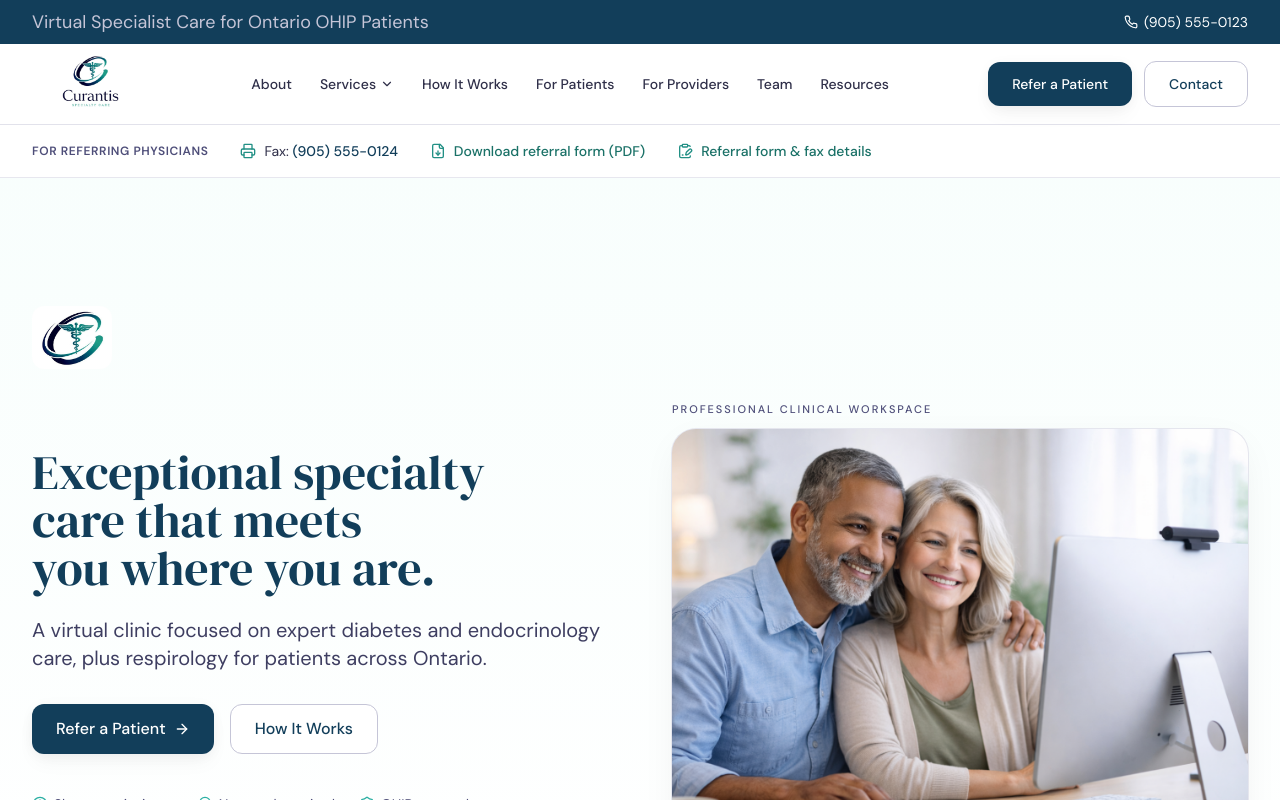
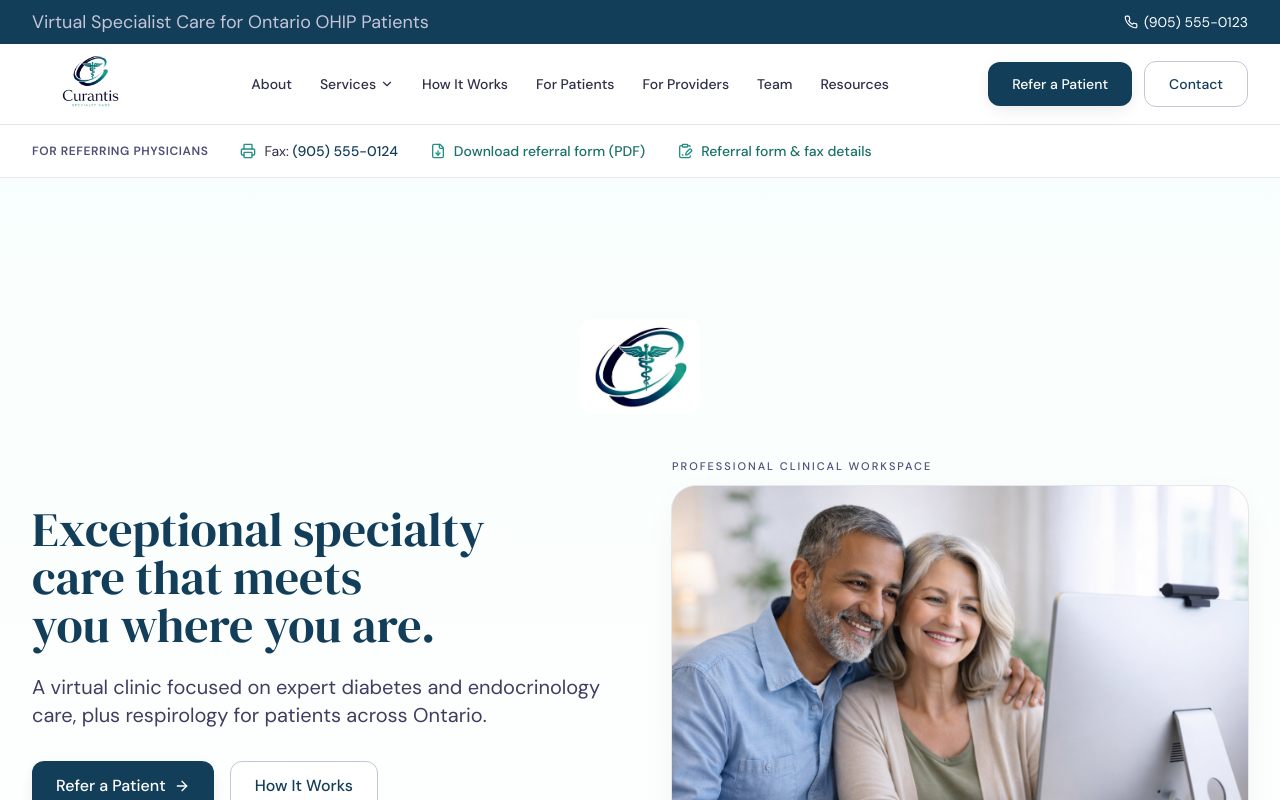
Before and after one commit to darshankhanguramd-netizen/Curantis-Website, a Next.js app: page / in a window 1280 px wide. Shown: the top 800 px of the page. Built offline with nearby package versions, Linux system fonts and the light colour scheme.

Commit message:
Make homepage logo larger and vertically centered

```diff
--- a/app/page.tsx
+++ b/app/page.tsx
@@ -62,13 +62,13 @@ export default function HomePage() {
           </div>
         </div>
         <div className="container-wide pt-16 md:pt-24 lg:pt-32 pb-12 md:pb-16 lg:pb-20">
-          <div className="flex items-start gap-8 mb-8">
-            <div className="shrink-0">
+          <div className="flex justify-center items-center gap-8 mb-8 min-h-[120px]">
+            <div className="shrink-0 flex items-center justify-center h-[120px]">
               <Image
                 src="/images/brand/logo-home.jpg"
                 alt="Curantis Specialty Care logo"
-                width={80}
-                height={80}
+                width={120}
+                height={120}
                 className="rounded-xl"
                 priority
               />
```
